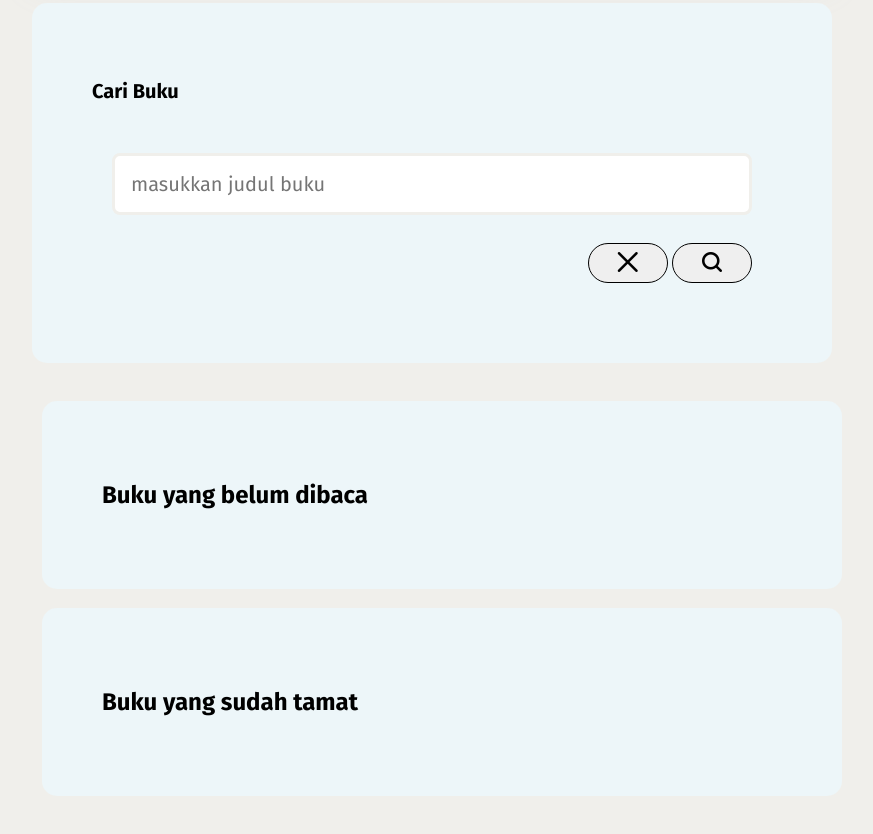
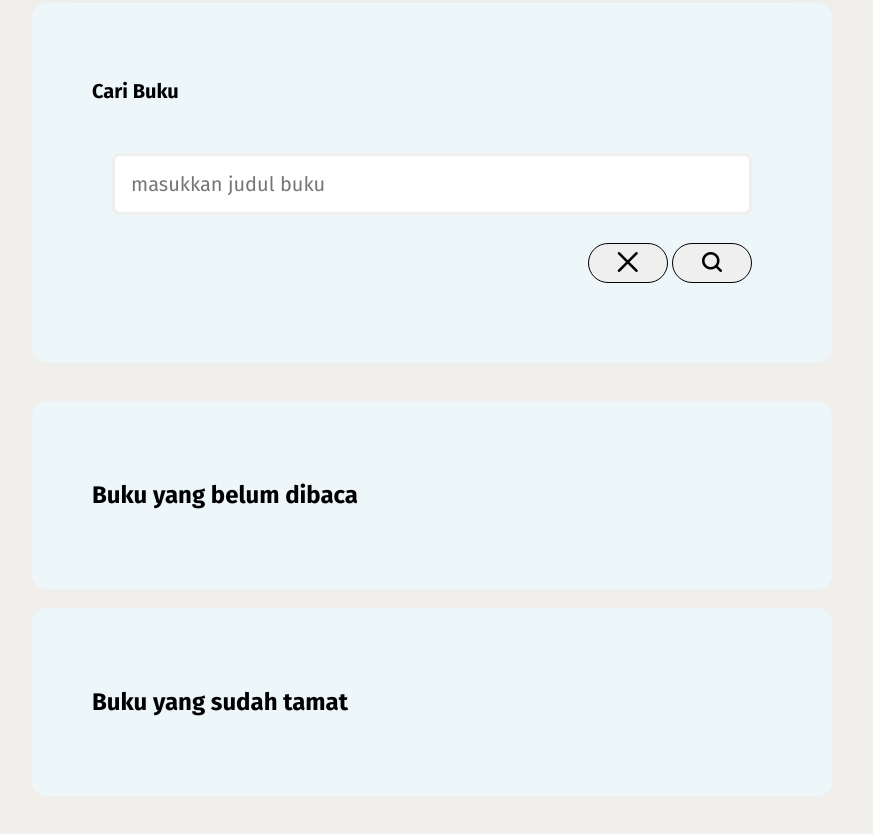
Before and after one commit to Nemuru-san/Javascript-DOM, a plain HTML site: page index.html in a window 1280 px wide. Shown: the part 881-1715 px from the top of the page, without its empty margins (208-1081 px from the left). Drawn offline with nearby package versions, Linux system fonts and the light colour scheme.

Commit message:
Edit CSS

```diff
--- a/style.css
+++ b/style.css
@@ -239,10 +239,6 @@ input[type='number'] {
 	flex-wrap: wrap;
 }
 
-.kiri .container {
-	margin-left: 20px;
-}
-
 .item-title {
 	color: black;
 }
```
